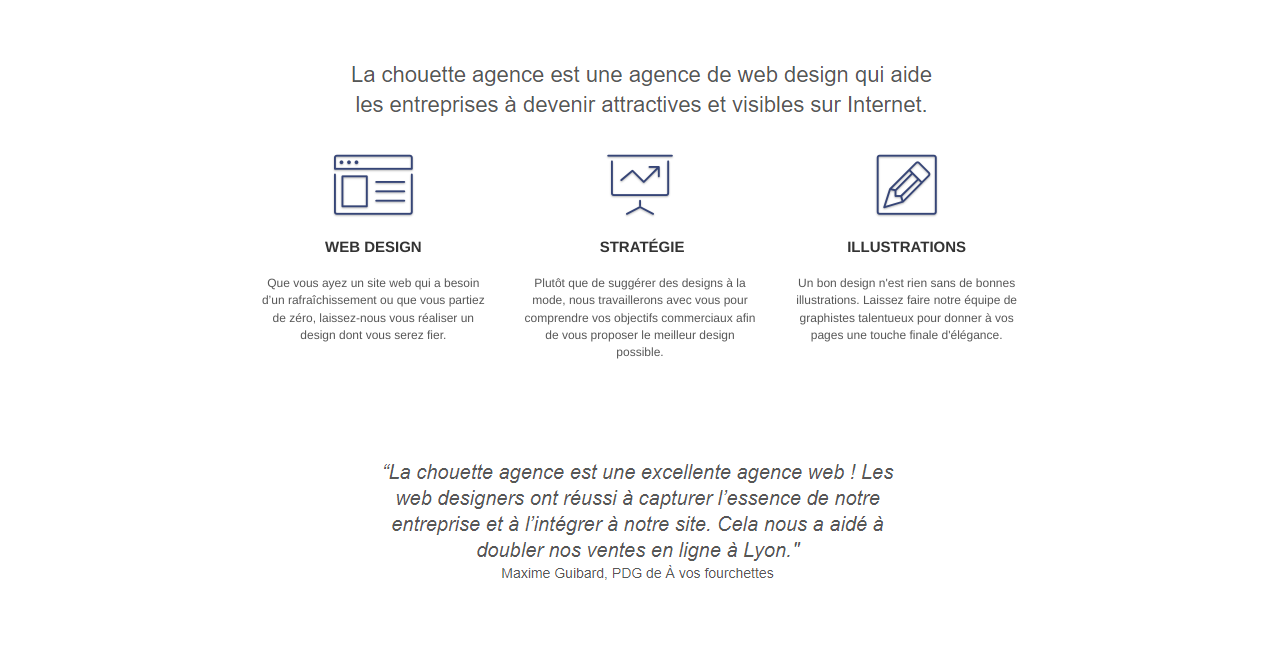
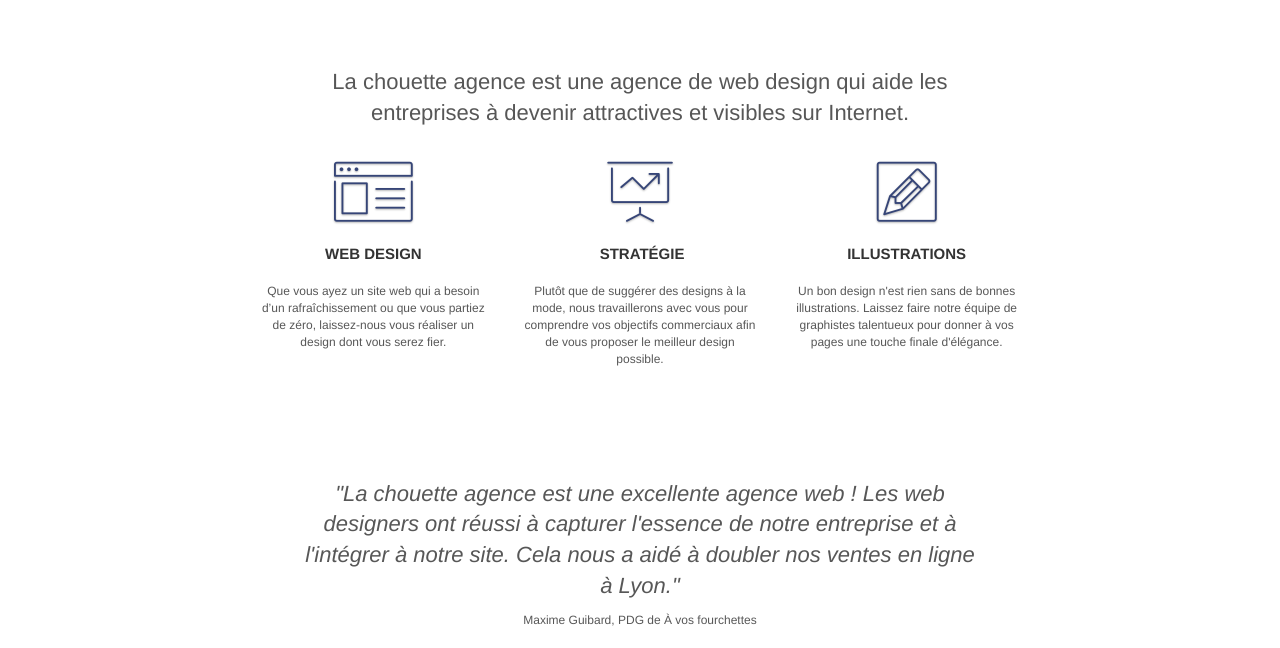
Before and after one commit to SibylleEloy/SibylleEloy_4_23032021, a plain HTML site: page index.html in a window 1280 px wide. Shown: the part 538-1186 px from the top of the page. Drawn offline with Linux system fonts and the light colour scheme; grey boxes are pictures that could not be loaded.

Commit message:
feature: replace img text by paragraph text

```diff
--- a/index.html
+++ b/index.html
@@ -73,7 +73,8 @@
 	<div class="container bloc-md">
 		<div class="row">
 			<div class="col-sm-12 text-center">
-				<img alt="agence web, agence web paris, web design paris, stratégie web" src="img/title.png" />
+				<div class="col-sm-8 col-md-offset-2 text-center">
+					<h2>La chouette agence est une agence de web design qui aide les entreprises à devenir attractives et visibles sur Internet.</h2>
 			</div>
 		</div>
 		<div class="row voffset-lg med-width-whitespace">
@@ -113,8 +114,8 @@
 		</div>
 		<div class="row voffset-lg voffset">
 			<div class="col-xs-12 col-md-8 col-md-offset-2 text-center">
-				<img alt="agence web, agence web paris, web design paris, stratégie web" src="img/citation.png" />
-
+					<h2><em>"La chouette agence est une excellente agence web ! Les web designers ont réussi à capturer l'essence de notre entreprise et à l'intégrer à notre site. Cela nous a aidé à doubler nos ventes en ligne à Lyon."</em></h2>
+					<p>Maxime Guibard, PDG de À vos fourchettes</p>
 			</div>
 		</div>
 	</div>
@@ -142,8 +143,8 @@
 <div class="bloc bgc-white bg-lines-h2-bg bg-repeat l-bloc" id="bloc-4-portfolio">
 	<div class="container bloc-lg">
 		<div class="row">
-			<div class="col-sm-12 text-center">
-				<img alt="agence web, agence web paris, web design paris, stratégie web" src="img/title2.png" />
+			<div class="col-sm-8 text-center col-md-offset-2">
+				<h2>Nous travaillons avec beaucoup de clients, voici nos réalisations.</h2>
 			</div>
 		</div>
 		<div class="row tight-width-whitespace portfolio-row">
```
